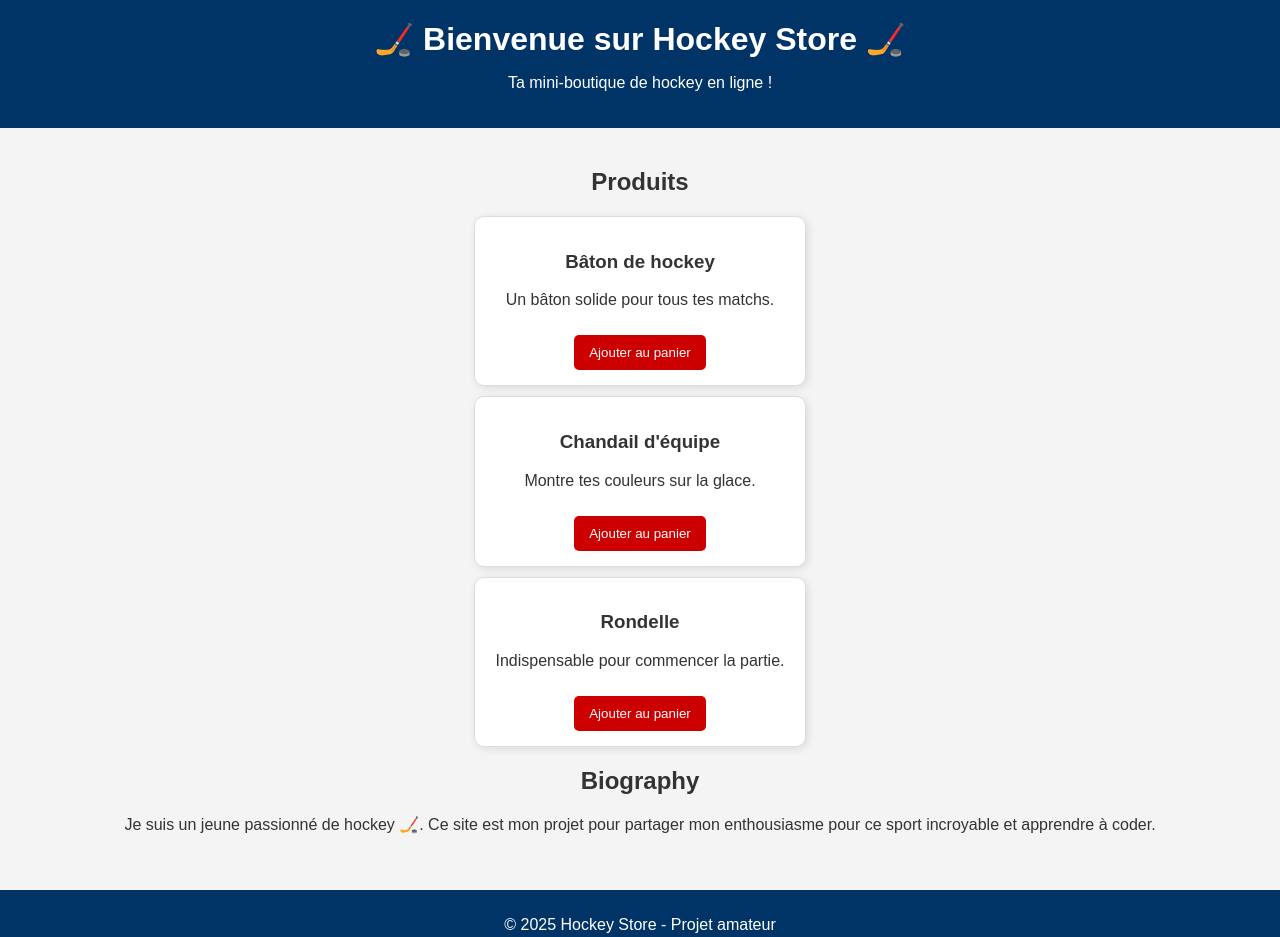
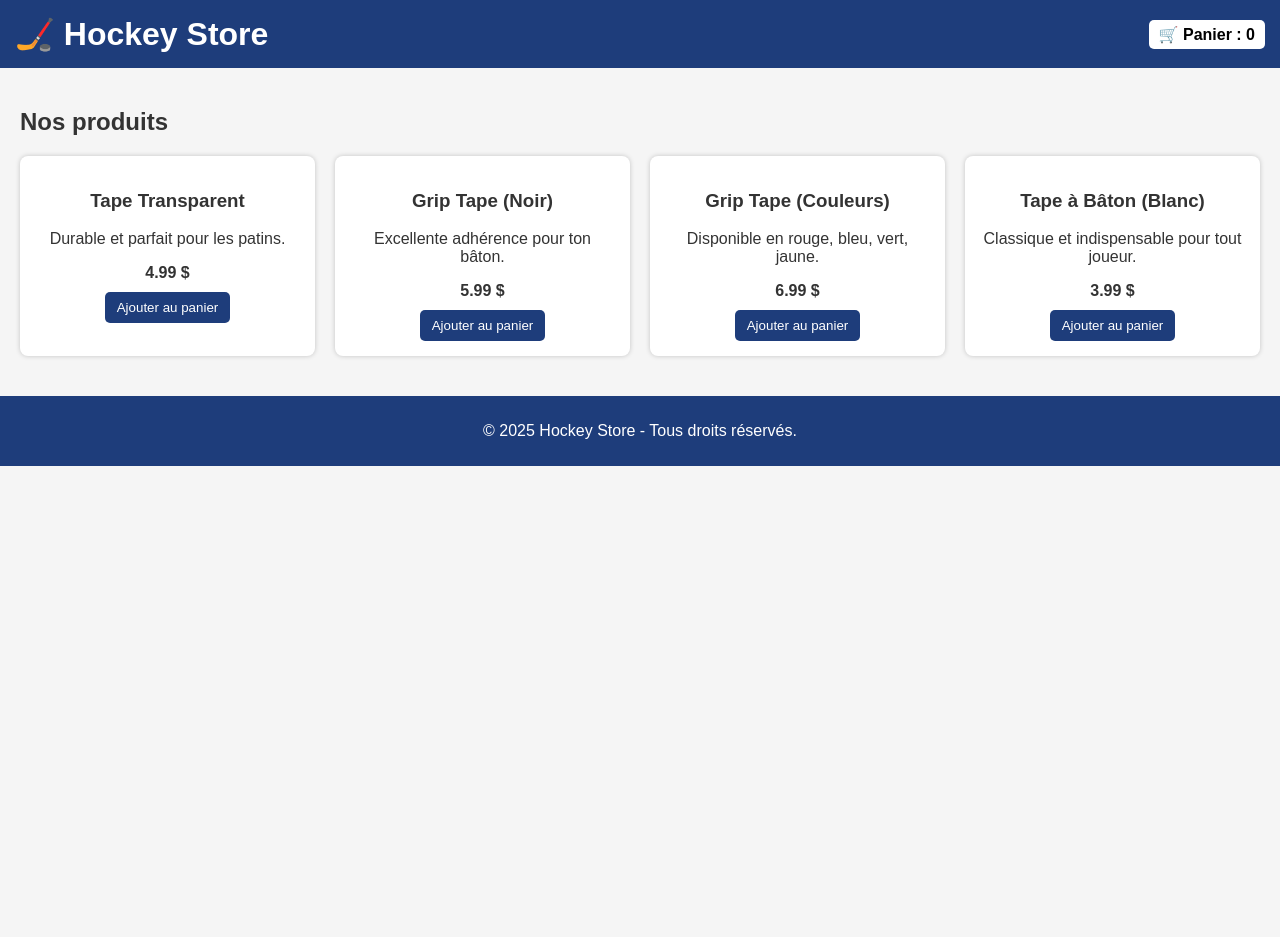
Before and after one commit to hockeybenders/Hockey-Store, a plain HTML site: page index.html in a window 1280 px wide. After the commit the page ends 800 px from the top, so only its background shows below. Drawn offline with Linux system fonts and the light colour scheme.

Commit message:
Add files via upload

```diff
--- a/index.html
+++ b/index.html
@@ -2,44 +2,54 @@
 <html lang="fr">
 <head>
   <meta charset="UTF-8">
-  <meta name="viewport" content="width=device-width, initial-scale=1.0">
-  <title>Hockey Store</title>
+  <title>Hockey Store - Tape de Hockey</title>
   <link rel="stylesheet" href="style.css">
 </head>
 <body>
   <header>
-    <h1>🏒 Bienvenue sur Hockey Store 🏒</h1>
-    <p>Ta mini-boutique de hockey en ligne !</p>
+    <h1>🏒 Hockey Store</h1>
+    <div id="cart-box">
+      🛒 Panier : <span id="cart-count">0</span>
+    </div>
   </header>
 
   <main>
-    <section>
-      <h2>Produits</h2>
+    <h2>Nos produits</h2>
+    <div class="product-list">
       <div class="product">
-        <h3>Bâton de hockey</h3>
-        <p>Un bâton solide pour tous tes matchs.</p>
-        <button>Ajouter au panier</button>
+        <h3>Tape Transparent</h3>
+        <p>Durable et parfait pour les patins.</p>
+        <p class="price">4.99 $</p>
+        <button onclick="addToCart('Tape Transparent', 4.99)">Ajouter au panier</button>
       </div>
+
       <div class="product">
-        <h3>Chandail d'équipe</h3>
-        <p>Montre tes couleurs sur la glace.</p>
-        <button>Ajouter au panier</button>
+        <h3>Grip Tape (Noir)</h3>
+        <p>Excellente adhérence pour ton bâton.</p>
+        <p class="price">5.99 $</p>
+        <button onclick="addToCart('Grip Tape Noir', 5.99)">Ajouter au panier</button>
       </div>
+
       <div class="product">
-        <h3>Rondelle</h3>
-        <p>Indispensable pour commencer la partie.</p>
-        <button>Ajouter au panier</button>
+        <h3>Grip Tape (Couleurs)</h3>
+        <p>Disponible en rouge, bleu, vert, jaune.</p>
+        <p class="price">6.99 $</p>
+        <button onclick="addToCart('Grip Tape Couleurs', 6.99)">Ajouter au panier</button>
       </div>
-    </section>
 
-    <section>
-      <h2>Biography</h2>
-      <p>Je suis un jeune passionné de hockey 🏒. Ce site est mon projet pour partager mon enthousiasme pour ce sport incroyable et apprendre à coder.</p>
-    </section>
+      <div class="product">
+        <h3>Tape à Bâton (Blanc)</h3>
+        <p>Classique et indispensable pour tout joueur.</p>
+        <p class="price">3.99 $</p>
+        <button onclick="addToCart('Tape à Bâton Blanc', 3.99)">Ajouter au panier</button>
+      </div>
+    </div>
   </main>
 
   <footer>
-    <p>&copy; 2025 Hockey Store - Projet amateur</p>
+    <p>© 2025 Hockey Store - Tous droits réservés.</p>
   </footer>
+
+  <script src="script.js"></script>
 </body>
 </html>
--- /dev/null
+++ b/script.js
@@ -0,0 +1,11 @@
+let cart = [];
+
+function addToCart(productName, price) {
+    cart.push({ name: productName, price: price });
+    alert(productName + " ajouté au panier !");
+    updateCartCount();
+}
+
+function updateCartCount() {
+    document.getElementById("cart-count").innerText = cart.length;
+}
--- a/style.css
+++ b/style.css
@@ -2,52 +2,71 @@ body {
   font-family: Arial, sans-serif;
   margin: 0;
   padding: 0;
-  background: #f4f4f4;
+  background: #f5f5f5;
   color: #333;
-  text-align: center;
 }
 
 header {
-  background: #003366;
+  background: #1e3d7b;
   color: white;
-  padding: 20px;
+  padding: 15px;
+  display: flex;
+  justify-content: space-between;
+  align-items: center;
 }
 
 h1 {
   margin: 0;
 }
 
+#cart-box {
+  background: white;
+  color: black;
+  padding: 5px 10px;
+  border-radius: 5px;
+  font-weight: bold;
+}
+
 main {
   padding: 20px;
 }
 
+.product-list {
+  display: grid;
+  grid-template-columns: repeat(auto-fit, minmax(220px, 1fr));
+  gap: 20px;
+}
+
 .product {
   background: white;
-  border: 1px solid #ddd;
-  border-radius: 10px;
   padding: 15px;
-  margin: 10px auto;
-  max-width: 300px;
-  box-shadow: 2px 2px 8px rgba(0,0,0,0.1);
+  border-radius: 8px;
+  box-shadow: 0 0 5px rgba(0,0,0,0.2);
+  text-align: center;
+}
+
+.price {
+  font-weight: bold;
+  margin: 10px 0;
 }
 
 button {
-  background: #cc0000;
+  background: #1e3d7b;
   color: white;
   border: none;
-  padding: 10px 15px;
-  margin-top: 10px;
+  padding: 8px 12px;
   border-radius: 5px;
   cursor: pointer;
 }
 
 button:hover {
-  background: #ff3333;
+  background: #162c59;
 }
 
 footer {
-  background: #003366;
+  background: #1e3d7b;
   color: white;
+  text-align: center;
   padding: 10px;
   margin-top: 20px;
 }
```
